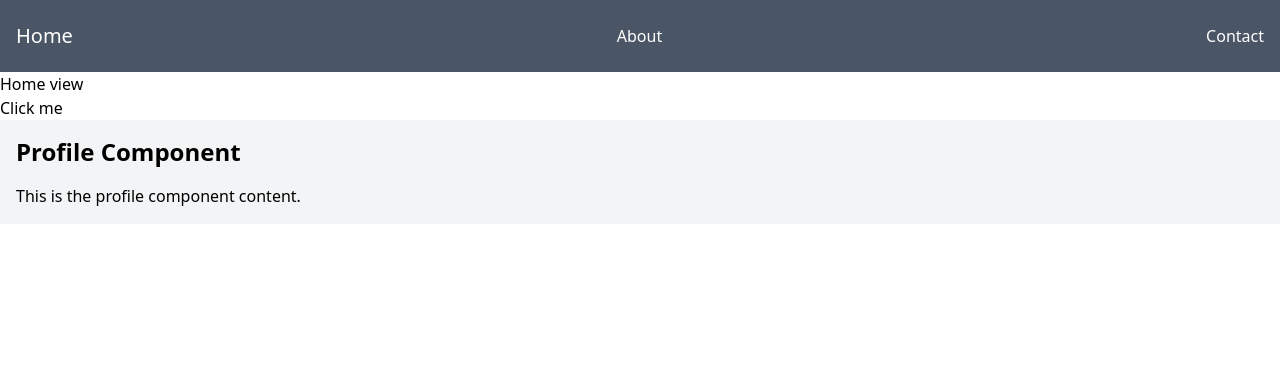
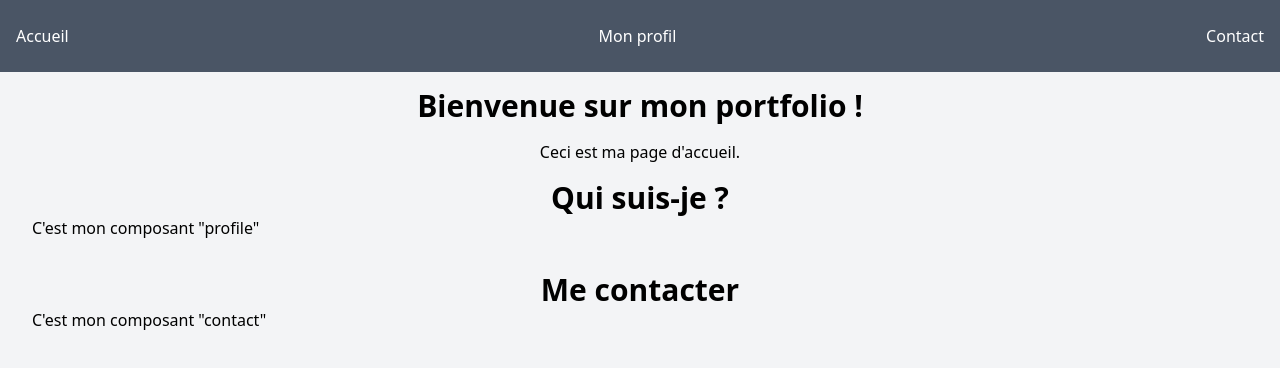
Before and after one commit to TatianaAll/vue-ci-cd, a Vue app: page / in a window 1280 px wide. Shown: the top 368 px of the page. Built offline with nearby package versions, Linux system fonts and the light colour scheme.

Commit message:
FEAT: one page et composants ajoutés

```diff
--- a/src/App.vue
+++ b/src/App.vue
@@ -1,12 +1,11 @@
 <script setup>
 import NavBar from "./components/NavBar.vue";
-import Profile from "./components/ProfileView.vue";
+import HomeView from "./pages/HomeView.vue";
 </script>
 
 <template>
   <NavBar />
-  <RouterView />
-  <Profile />
+  <HomeView />
 </template>
 
 <style scoped></style>
--- /dev/null
+++ b/src/components/ContactComponent.vue
@@ -0,0 +1,6 @@
+<template>
+  <div class="p-4 bg-gray-100">
+    <h1 class="text-3xl font-bold text-center">Me contacter</h1>
+    <p>C'est mon composant "contact"</p>
+  </div>
+</template>
--- a/src/components/NavBar.vue
+++ b/src/components/NavBar.vue
@@ -1,17 +1,24 @@
+<script setup lang="ts">
+import NavLink from './NavLink.vue';
+
+</script>
+
     <template>
       <header>
         <nav class="bg-gray-600 text-white p-4">
+          <div class="">
             <ul class="relative flex h-10 items-center justify-between">
-        <li class="text-xl">
-          <RouterLink to="/">Home</RouterLink>
+              <li class="">
+                <NavLink to="#home">Accueil</NavLink>
               </li>
               <li>
-          <RouterLink to="/about">About</RouterLink>
+                <NavLink to="#profile">Mon profil</NavLink>
               </li>
               <li>
-          <RouterLink to="/contact">Contact</RouterLink>
+                <NavLink to="#contact">Contact</NavLink>
               </li>
             </ul>
+          </div>
         </nav>
       </header>
     </template>
--- /dev/null
+++ b/src/components/NavLink.vue
@@ -0,0 +1,8 @@
+<template>
+  <a :href="'#' + to" @click="emit('activate', to)" :class="[
+    'transition hover:text-gray-300',
+    active ? 'text-xl text-gray-300' : ''
+  ]">
+    <slot />
+  </a>
+</template>
--- a/src/components/ProfileView.vue
+++ b/src/components/ProfileView.vue
@@ -1,6 +1,6 @@
 <template>
   <div class="p-4 bg-gray-100">
-    <h2 class="text-2xl font-bold mb-4">Profile Component</h2>
-    <p>This is the profile component content.</p>
+    <h1 class="text-3xl font-bold text-center">Qui suis-je ?</h1>
+    <p>C'est mon composant "profile"</p>
   </div>
 </template>
--- a/src/pages/HomeView.vue
+++ b/src/pages/HomeView.vue
@@ -1,10 +1,22 @@
 <script setup>
-import { ref } from "vue";
-const showHello = () => {
-  ref("Hello from HomeView");
-};
+import ContactComponent from "../components/ContactComponent.vue";
+import ProfileView from "../components/ProfileView.vue";
+
 </script>
+
 <template>
-  <h1>Home view</h1>
-  <button @click="showHello">Click me</button>
+  <main class="p-4 bg-gray-100 h-[100vh] scroll-smooth">
+    <section id="home">
+      <h1 class="text-3xl font-bold text-center">Bienvenue sur mon portfolio !</h1>
+      <p class="mt-4 text-center">Ceci est ma page d'accueil.</p>
+    </section>
+    <section id="profile">
+      <ProfileView/>
+    </section>
+    <section id="contact">
+      <ContactComponent/>
+    </section>
+  </main>
+
+
 </template>
--- a/src/router.js
+++ b/src/router.js
@@ -2,7 +2,10 @@ import { createMemoryHistory, createRouter } from "vue-router";
 
 import HomeView from "./pages/HomeView.vue";
 
-const routes = [{ path: "/", component: HomeView }];
+
+const routes = [
+  { path: "/", component: HomeView }
+];
 
 export const router = createRouter({
   history: createMemoryHistory(),
```
Lines whose indentation alone changed are shown as unchanged.
